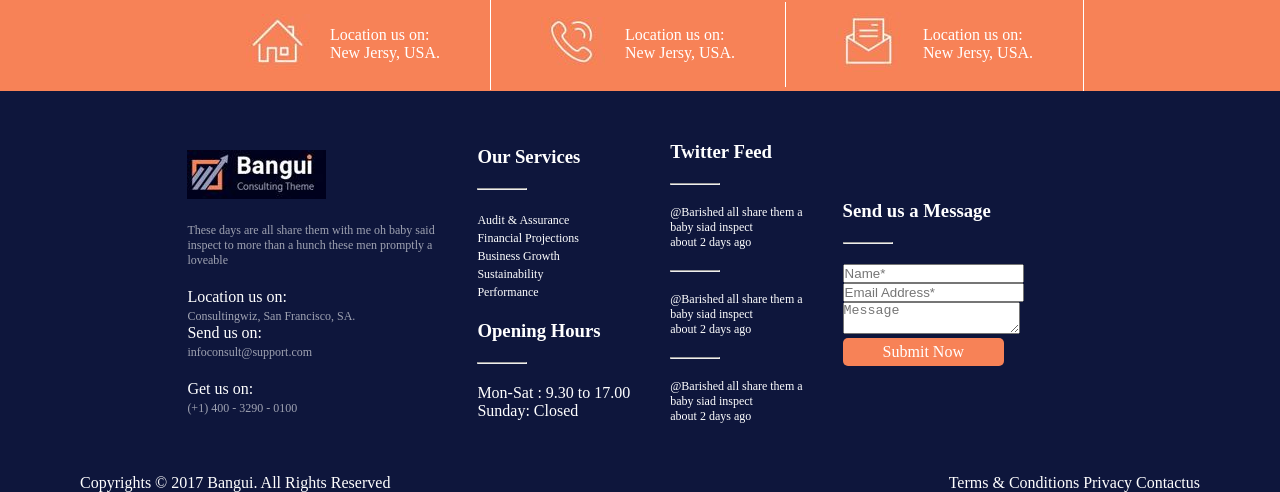
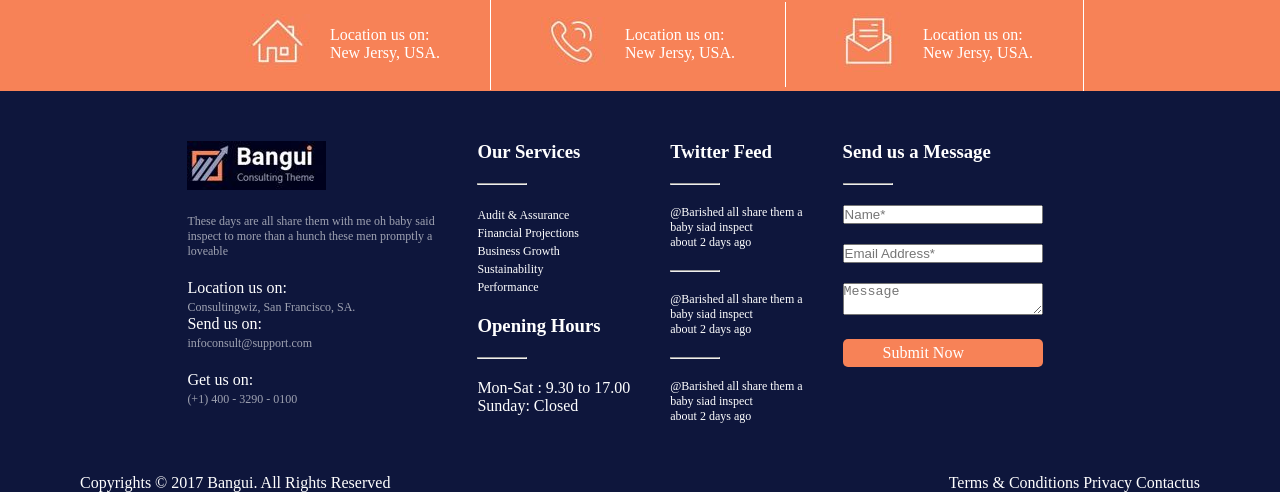
Before and after one commit to JaitnGaur/Template-2-PIB-assignment, a plain HTML site: page index.html in a window 1280 px wide. Shown: the part 3270-3762 px from the top of the page. Drawn offline with Linux system fonts and the light colour scheme.

Commit message:
commit 24 april pib

```diff
--- a/index.html
+++ b/index.html
@@ -224,7 +224,7 @@
         </div>
     </section>
     <footer>
-        <div class="container footer__upper-div font-white d-flex-center flex-wrap cg-s rg-s">
+        <div class="container footer__upper-div font-white d-flex justify-center flex-wrap cg-s rg-s">
             <div class="footer__upper-div__Conts">
                 <img  class="mb-s" src="./images/brand-logo-footer.JPG">
                 <p class="mb-s text-ss opacity-m">These days are all share them with me oh baby said inspect to more than a hunch these men promptly a loveable </p>
@@ -257,10 +257,10 @@
             <div class="footer__upper-div__Conts">
                 <h3 class="mb-s">Send us a Message</h3>
                 <hr class="mb-s">
-                <input placeholder="Name*">
-                <input placeholder="Email Address*">
-                <textarea placeholder="Message"></textarea>
-                <a class="primary-btn footer__submit-btn font-white d-inline-block" href="javascript:void(0)">Submit Now</a>
+                <input class="mb-s footer__upper-div__input" placeholder="Name*">
+                <input class="mb-s footer__upper-div__input" placeholder="Email Address*">
+                <textarea class="mb-s footer__upper-div__input" placeholder="Message"></textarea>
+                <a class="primary-btn footer__submit-btn font-white d-inline-block footer__upper-div__input" href="javascript:void(0)">Submit Now</a>
             </div>
         </div>
         <div>
--- a/style.css
+++ b/style.css
@@ -337,6 +337,9 @@ footer hr {
 .footer__upper-div__Conts {
     max-width: 250px;
 }
+.footer__upper-div__input {
+    width: 80%;
+}
 @media(max-width:768px) {
     .header__top-div__img {
         display: none;
```
